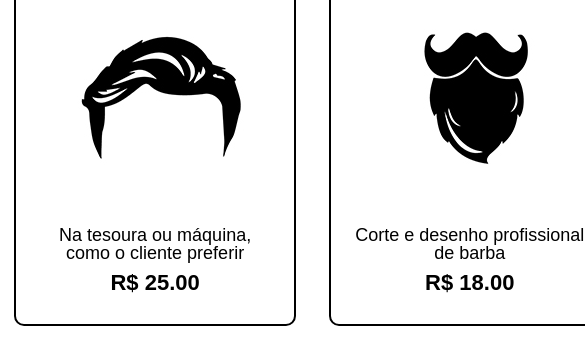
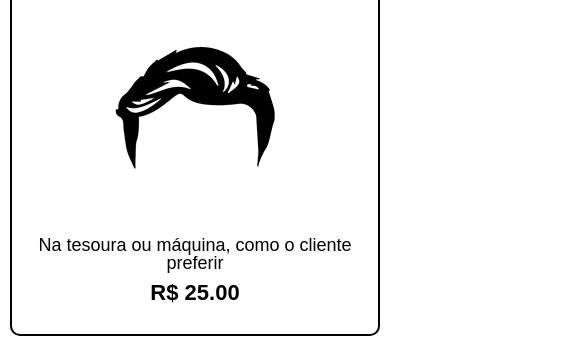
Before and after one commit to nayarawatanuki/HTML5.CSS3.PART4_PAGE, a plain HTML site: page products.html in a window 390 px wide. Shown: the part 454-807 px from the top of the page, 585 px wide, since content can reach past the window. Drawn offline with Linux system fonts and the light colour scheme.

Commit message:
Products: responsive

```diff
--- a/products.html
+++ b/products.html
@@ -2,6 +2,7 @@
 <html lang="pt-br">
     <head>
         <meta charset="UTF-8">
+        <meta name="viewport" content="width=device-width">
         <title>Produtos - Barbearia Alura</title>
 
         <link rel="stylesheet" href="reset.css">
--- a/style.css
+++ b/style.css
@@ -267,4 +267,14 @@ td, th {
     .list-benefits, .benefits_img {
         width: 100%
     }
+
+    .products {
+        width: auto;
+    }
+
+    .products li {
+        display: block;
+        width: auto;
+        margin: 10px 10px 20px;
+    }
 }
```
